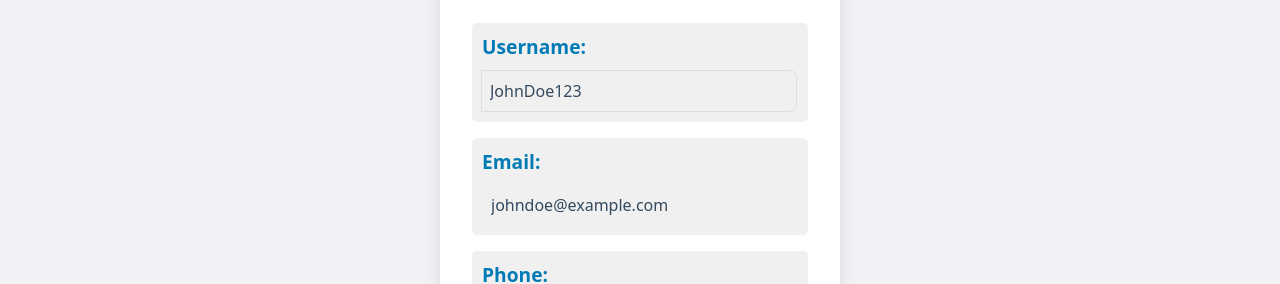
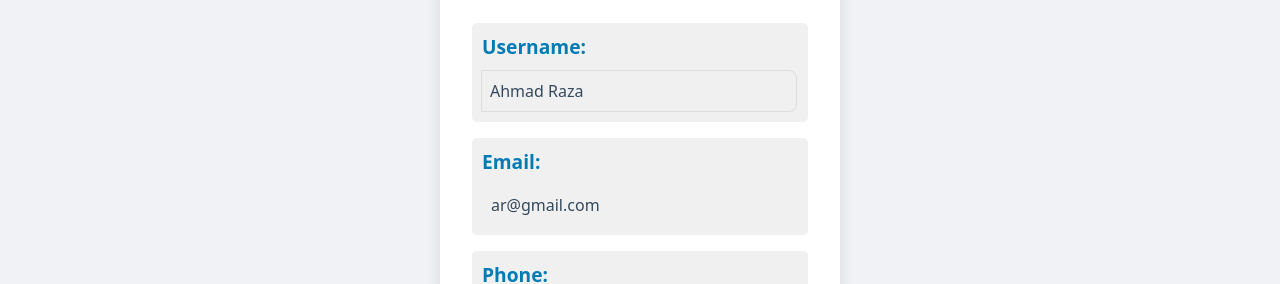
Before and after one commit to md-ahmad-raza/React-Project, a React (Vite) app in the folder front-end/: page /editProfile in a window 1280 px wide. Shown: the part 313-597 px from the top of the page. Built offline with nearby package versions, Linux system fonts and the light colour scheme.

Commit message:
18th push

```diff
--- a/front-end/src/Components/Pages/Appointment.jsx
+++ b/front-end/src/Components/Pages/Appointment.jsx
@@ -66,7 +66,7 @@ const BookAppointment = () => {
               <option value=''>Select a reason</option>
               <option value='checkup'>Yearly Check-Up</option>
               <option value='consultation'>Consultation</option>
-              <option value='followup'>Follow-Up</option>
+              <option value='followup'>Monthly Check-Up</option>
             </select>
 
             <label htmlFor='name'>Name</label>
--- a/front-end/src/Components/Pages/EditProfile.jsx
+++ b/front-end/src/Components/Pages/EditProfile.jsx
@@ -5,9 +5,9 @@ import "../Style/EditProfile.css"; // Ensure this path matches your project stru
 const EditProfile = () => {
   const navigate = useNavigate();
   const [formData, setFormData] = useState({
-    username: "JohnDoe123",
-    email: "johndoe@example.com",
-    phone: "+1 234 567 890",
+    username: "Ahmad Raza",
+    email: "ar@gmail.com",
+    phone: "+91 234 567 890",
   });
 
   const handleChange = (e) => {
@@ -62,8 +62,16 @@ const EditProfile = () => {
           </div>
 
           <div className='edit-actions'>
-            <button type='submit' className='save-btn'>Save</button>
-            <button type='button' className='cancel-btn' onClick={() => navigate("/profile")}>Cancel</button>
+            <button type='submit' className='save-btn'>
+              Save
+            </button>
+            <button
+              type='button'
+              className='cancel-btn'
+              onClick={() => navigate("/profile")}
+            >
+              Cancel
+            </button>
           </div>
         </form>
       </div>
```
